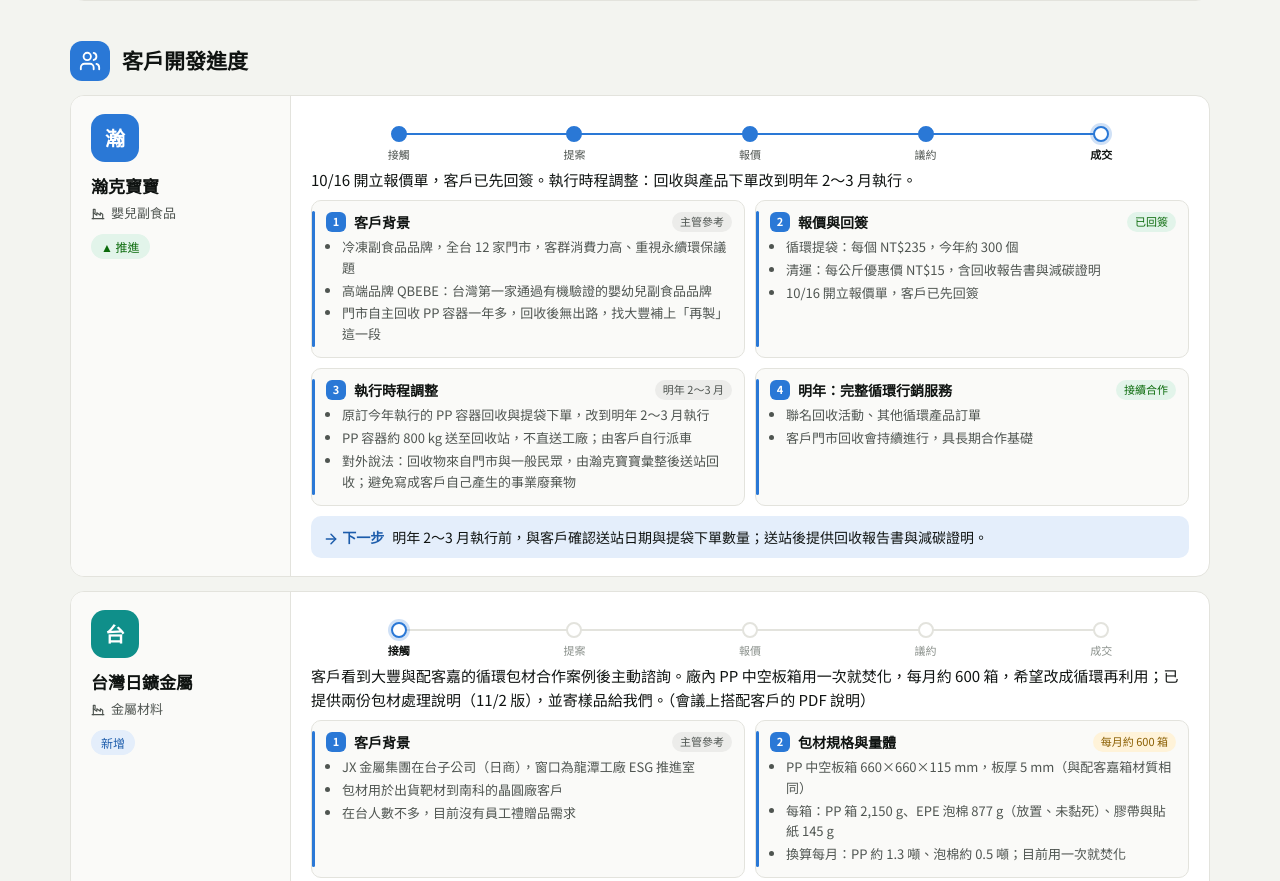
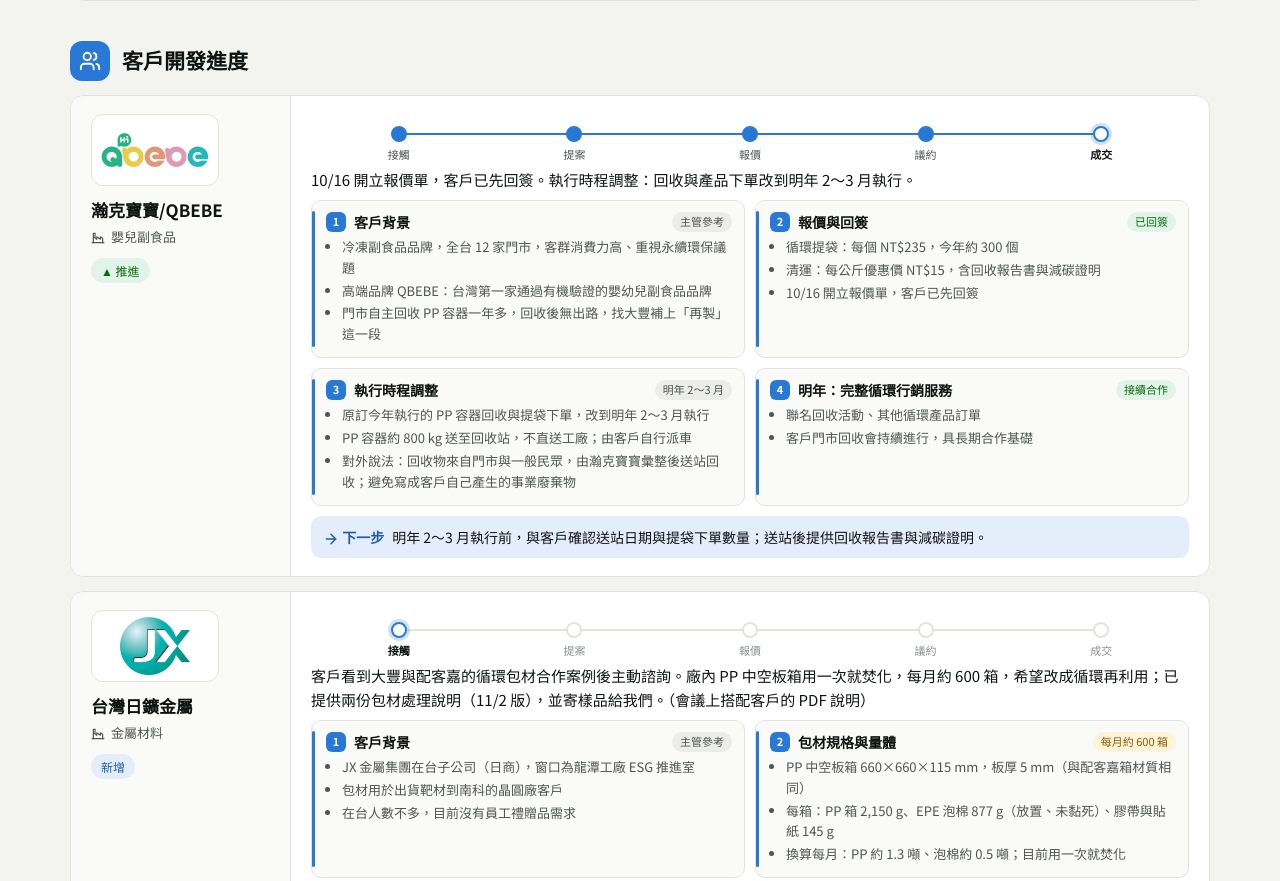
Before and after one commit to kaylalin-df/weekly-marketing-report, a plain HTML site: page index.html in a window 1280 px wide. Shown: the part 2580-3461 px from the top of the page. Drawn offline with Linux system fonts and the light colour scheme.

Commit message:
W47 客戶開發：加入 QBEBE、JX、年青人 logo；瀚克寶寶/QBEBE、年青人眼鏡更名
Co-Authored-By: Claude Opus 5.5 <noreply@anthropic.com>

```diff
--- a/data/weeks.js
+++ b/data/weeks.js
@@ -91,7 +91,7 @@ window.WEEKLY_DATA = [
 
     prospects: [
       {
-        name: "瀚克寶寶", industry: "嬰兒副食品", stage: 5,
+        name: "瀚克寶寶/QBEBE", logo: "assets/logo_qbebe.png", industry: "嬰兒副食品", stage: 5,
         update: "10/16 開立報價單，客戶已先回簽。執行時程調整：回收與產品下單改到明年 2～3 月執行。",
         topics: [
           { title: "客戶背景", tag: "主管參考", tagType: "wait", points: [
@@ -118,7 +118,7 @@ window.WEEKLY_DATA = [
         change: "up"
       },
       {
-        name: "台灣日鑛金屬", industry: "金屬材料", stage: 1,
+        name: "台灣日鑛金屬", logo: "assets/logo_jx.png", industry: "金屬材料", stage: 1,
         update: "客戶看到大豐與配客嘉的循環包材合作案例後主動諮詢。廠內 PP 中空板箱用一次就焚化，每月約 600 箱，希望改成循環再利用；已提供兩份包材處理說明（11/2 版），並寄樣品給我們。（會議上搭配客戶的 PDF 說明）",
         topics: [
           { title: "客戶背景", tag: "主管參考", tagType: "wait", points: [
@@ -156,7 +156,7 @@ window.WEEKLY_DATA = [
         change: "new"
       },
       {
-        name: "年輕人眼鏡", industry: "眼鏡零售", stage: 1,
+        name: "年青人眼鏡", logo: "assets/logo_youngman.png", industry: "眼鏡零售", stage: 1,
         update: "對方 11/19（四）14:00–15:00 來訪，進行合作洽談與簡報。",
         next: "準備循環服務簡報與適合眼鏡業的案例；會後整理需求。",
         change: "new"
--- a/index.html
+++ b/index.html
@@ -133,6 +133,8 @@
   .pcard .side { padding: 18px 20px; background: #fafaf8; border-right: 1px solid var(--line); }
   @media (max-width: 760px) { .pcard .side { border-right: 0; border-bottom: 1px solid var(--line); } }
   .pcard .body { padding: 18px 20px; }
+  .plogo { width: 128px; height: 72px; border: 1px solid var(--line); border-radius: 12px; background: #fff; display: flex; align-items: center; justify-content: center; padding: 6px; margin-bottom: 10px; box-sizing: border-box; }
+  .plogo img { max-width: 100%; max-height: 100%; object-fit: contain; display: block; }
   .avatar { width: 48px; height: 48px; border-radius: 14px; display: grid; place-items: center; color: #fff; font-weight: 900; font-size: 20px; margin-bottom: 10px; }
   .pcard .name { font-weight: 700; font-size: 17px; }
   .pcard .meta { color: var(--ink-2); font-size: 13px; display: flex; flex-direction: column; gap: 3px; margin-top: 4px; }
@@ -368,7 +370,7 @@
     html += ps.map((p, i) => `
       <div class="card pcard">
         <div class="side">
-          <div class="avatar" style="background:${AVATAR_COLORS[i % AVATAR_COLORS.length]}">${esc(p.name.slice(0, 1))}</div>
+          ${p.logo ? `<div class="plogo"><img src="${esc(p.logo)}" alt="${esc(p.name)} logo"></div>` : `<div class="avatar" style="background:${AVATAR_COLORS[i % AVATAR_COLORS.length]}">${esc(p.name.slice(0, 1))}</div>`}
           <div class="name">${esc(p.name)}</div>
           <div class="meta"><span>${I.industry} ${esc(p.industry)}</span>${p.owner ? `<span>${I.user} ${esc(p.owner)}</span>` : ""}</div>
           ${chip(p.change)}
```
Also changed, not shown: assets/logo_jx.png (added), assets/logo_qbebe.png (added), assets/logo_youngman.png (added), 1 other file.
